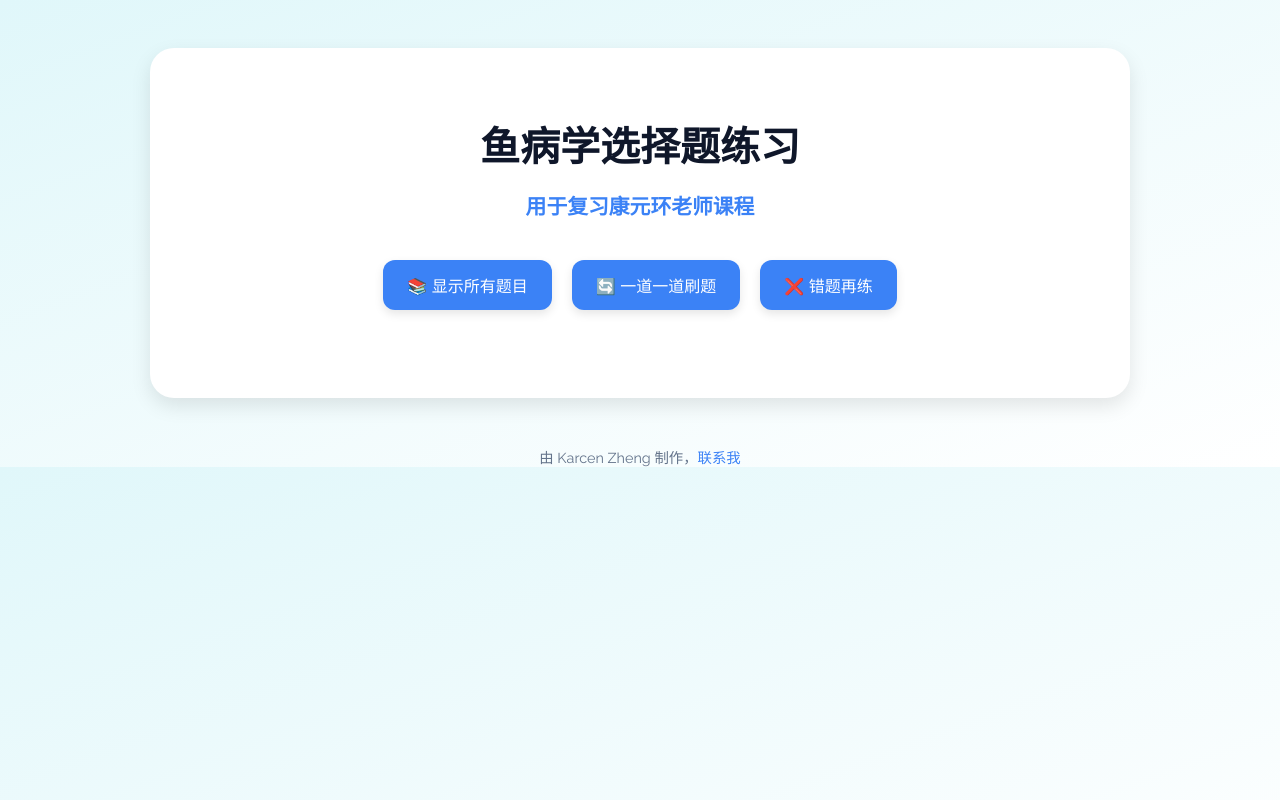
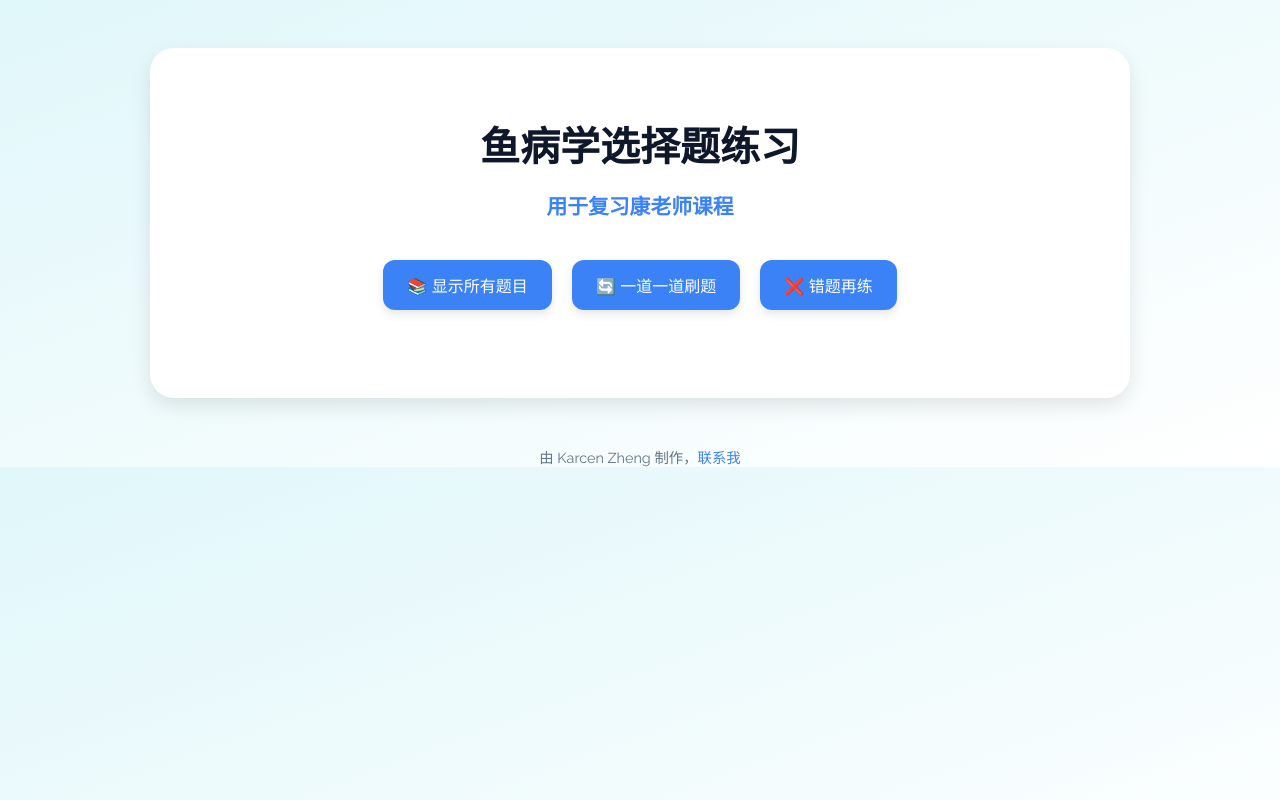
Before and after one commit to Karcen/ICHTHYOPATHOLOGY-EXERCISES.github.io, a plain HTML site: page index.html in a window 1280 px wide. Drawn offline with Linux system fonts and the light colour scheme.

Commit message:
Update index.html

```diff
--- a/index.html
+++ b/index.html
@@ -116,7 +116,7 @@
 <body>
 	<div class="container">
 		<h1>鱼病学选择题练习</h1>
-		<h2>用于复习康元环老师课程</h2>
+		<h2>用于复习康老师课程</h2>
 		<div id="controls">
 			<button class="btn" onclick="startAllMode()">📚 显示所有题目</button>
 			<button class="btn" onclick="startOneByOneMode()">🔄 一道一道刷题</button>
```
